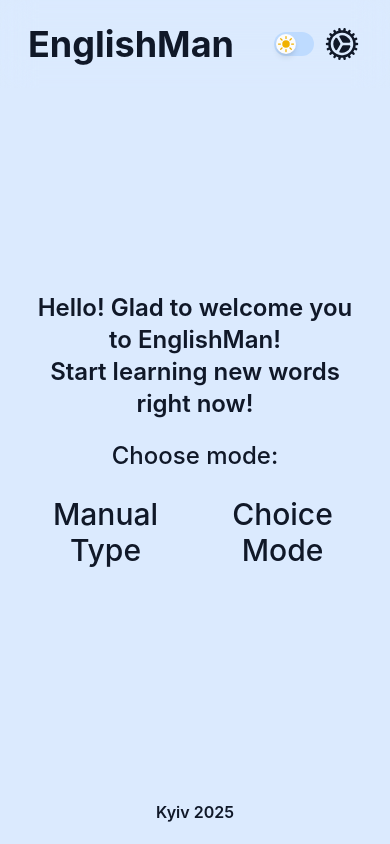
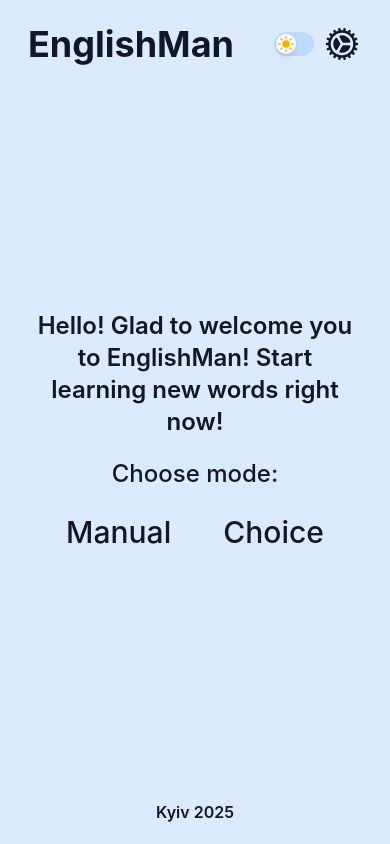
Before and after one commit to gitkhlam/englishman, a React (Vite) app: page / in a window 390 px wide. Built offline with nearby package versions, Linux system fonts and the light colour scheme.

Commit message:
change mode's text on mobile

```diff
--- a/src/components/SectionMenu.jsx
+++ b/src/components/SectionMenu.jsx
@@ -18,8 +18,6 @@ export default function MainSection({
 
     const [input, setInput] = useState("");
     const [randomFourWords, setRandomFourWords] = useState([]);
-    //const [workArray, setWorkArray] = useState([]);
-
 
     // processes click on one of mode buttons
     const handleClickMode = useMemo(() => (mode) => {
@@ -108,21 +106,24 @@ export default function MainSection({
                 {!inputMode && (
                     <>
                         <h1 className="text-2xl sm:text-3xl font-semibold dark:text-[var(--light)] text-[var(--dark)] text-center mb-5">
-                            Hello! Glad to welcome you to EnglishMan! <br />
+                            Hello! Glad to welcome you to EnglishMan! <br className=' hidden sm:block'/>
                             Start learning new words right now!
                         </h1>
                         <p className='text-[var(--dark)] dark:text-[var(--light)] text-2xl font-medium'>Choose mode:</p>
                     </>
                 )}
-                <div className="flex justify-center gap-5">
+                <div className="flex justify-center gap-5 flex-wrap">
                     {["manual", "choice"].map(mode => (
                         <ModeButton
                             key={mode}
                             onClick={() => handleClickMode(mode)}
                             isActive={inputMode === mode}
                         >
-                            {mode === "manual" ? "Manual Type" : "Choice Mode"}
-                        </ModeButton>
+                            <span className="sm:hidden">{mode === "manual" ? "Manual" : "Choice"}</span>
+                            <span className="hidden sm:inline">
+                                {mode === "manual" ? "Manual Type" : "Choice Mode"}
+                            </span>
+                            </ModeButton>
                     ))}
                 </div>
                 {inputMode && uniqueParts.length > 1 && (
```
